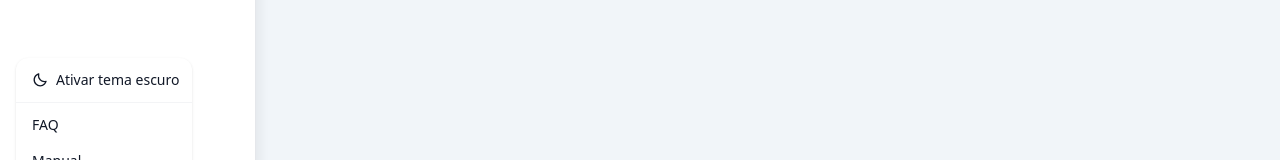
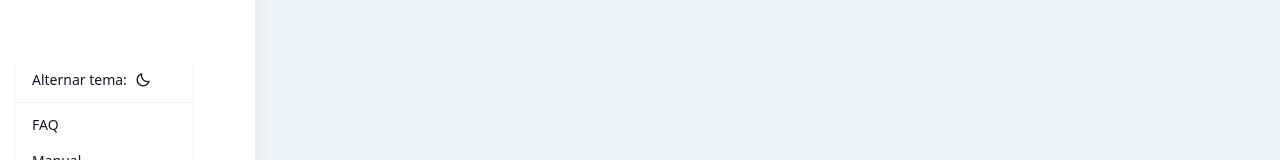
Before and after one commit to im-ramon/examedepagamento-v2, a Next.js app: page /app in a window 1280 px wide. Both pictures are taken after a click on the button 39 px from the left and 768 px from the top of the page. Shown: the part 516-676 px from the top of the page. Built offline with nearby package versions, Linux system fonts and the light colour scheme.

Commit message:
fix: :bug: Fix bug: Text content does not match server-rendered
Fix bug: Text content does not match server-rendered

```diff
--- a/src/components/Aside.tsx
+++ b/src/components/Aside.tsx
@@ -57,8 +57,8 @@ export function Aside() {
 
                         <div id="dropdownAvatar" className={`z-10 left-4 bg-white divide-y divide-gray-100 rounded-xl shadow w-44 dark:bg-gray-700 dark:divide-gray-600 ${showConfigMenu ? 'hidden' : 'absolute left-0 bottom-16 '}`}>
                             <div className="px-4 py-3 text-sm text-gray-900 dark:text-white flex items-center cursor-pointer transition-all" onClick={toggle}>
+                                <div className='mr-2'><span className="font-medium truncate">Alternar tema: </span></div>
                                 <div className='mr-2'>{!isDarkMode ? <BiMoon size={16} className='dark:text-gray-300' /> : <BiSun size={16} />}</div>
-                                <div><span className="font-medium truncate">{!isDarkMode ? 'Ativar tema escuro' : 'Ativar tema claro'}</span></div>
                             </div>
                             <ul className="py-1 text-sm text-gray-700 dark:text-gray-200" aria-labelledby="dropdownUserAvatarButton">
                                 <li>
--- a/src/components/Card.tsx
+++ b/src/components/Card.tsx
@@ -1,5 +1,5 @@
 interface CardProps {
-    children: React.ReactElement;
+    children: React.ReactNode;
     title: string;
 }
 
--- a/src/components/layouts/LayoutApplication.tsx
+++ b/src/components/layouts/LayoutApplication.tsx
@@ -2,7 +2,7 @@ import { useEffect } from 'react';
 import { useDarkMode } from 'usehooks-ts';
 
 interface LayoutApplicationProps {
-    children: React.ReactElement;
+    children: React.ReactNode;
 }
 
 export default function LayoutApplication({ children }: LayoutApplicationProps) {
--- a/src/components/layouts/LayoutRouteApp.tsx
+++ b/src/components/layouts/LayoutRouteApp.tsx
@@ -1,7 +1,7 @@
 import { Aside } from "../Aside";
 
 interface LayoutRouteAppProps {
-    children: React.ReactElement;
+    children: React.ReactNode;
 }
 
 export default function LayoutRouteApp({ children }: LayoutRouteAppProps) {
--- a/src/pages/_app.tsx
+++ b/src/pages/_app.tsx
@@ -45,7 +45,5 @@ export default function MyApp({ Component, pageProps }: AppPropsWithLayout) {
 
     const getLayout = Component.getLayout ?? ((page) => page)
 
-    return getLayout(
-        <Component {...pageProps} />
-    )
+    return getLayout(<Component {...pageProps} />)
 }
--- a/src/pages/app/index.tsx
+++ b/src/pages/app/index.tsx
@@ -9,7 +9,6 @@ const Home: NextPageWithLayout = () => {
         <div>
             <PageTitle title="Página inicial" />
             <Card title="👋🏽 Bem vindo ao App Exame de Pagamento.">
-                <>
                 <p>
                     Novo por aqui? Leia o manual do App no link: <a href="/docs/manual.pdf" target="_BLANK">Manual do App</a>
                 </p>
@@ -22,11 +21,9 @@ const Home: NextPageWithLayout = () => {
                     Já conhece o App? Então escolha uma das funcionalidades e siga
                     em frente.
                 </p>
-                </>
             </Card>
 
             <Card title="Avisos importantes">
-                <>
                 <p className="text-justify">
                     • Em razão de algumas restrições impostas pela Lei nº 13.709, de
                     14 de agosto de 2018 - Lei Geral de Proteção de Dados Pessoais
@@ -35,7 +32,6 @@ const Home: NextPageWithLayout = () => {
                     dados pessoais do examinado poderão ser inseridos no momento da
                     impressão da Ficha Auxiliar, porém não ficarão armazenados.
                 </p>
-                </>
             </Card>
         </div>
     )
```
Lines whose indentation alone changed are shown as unchanged.
